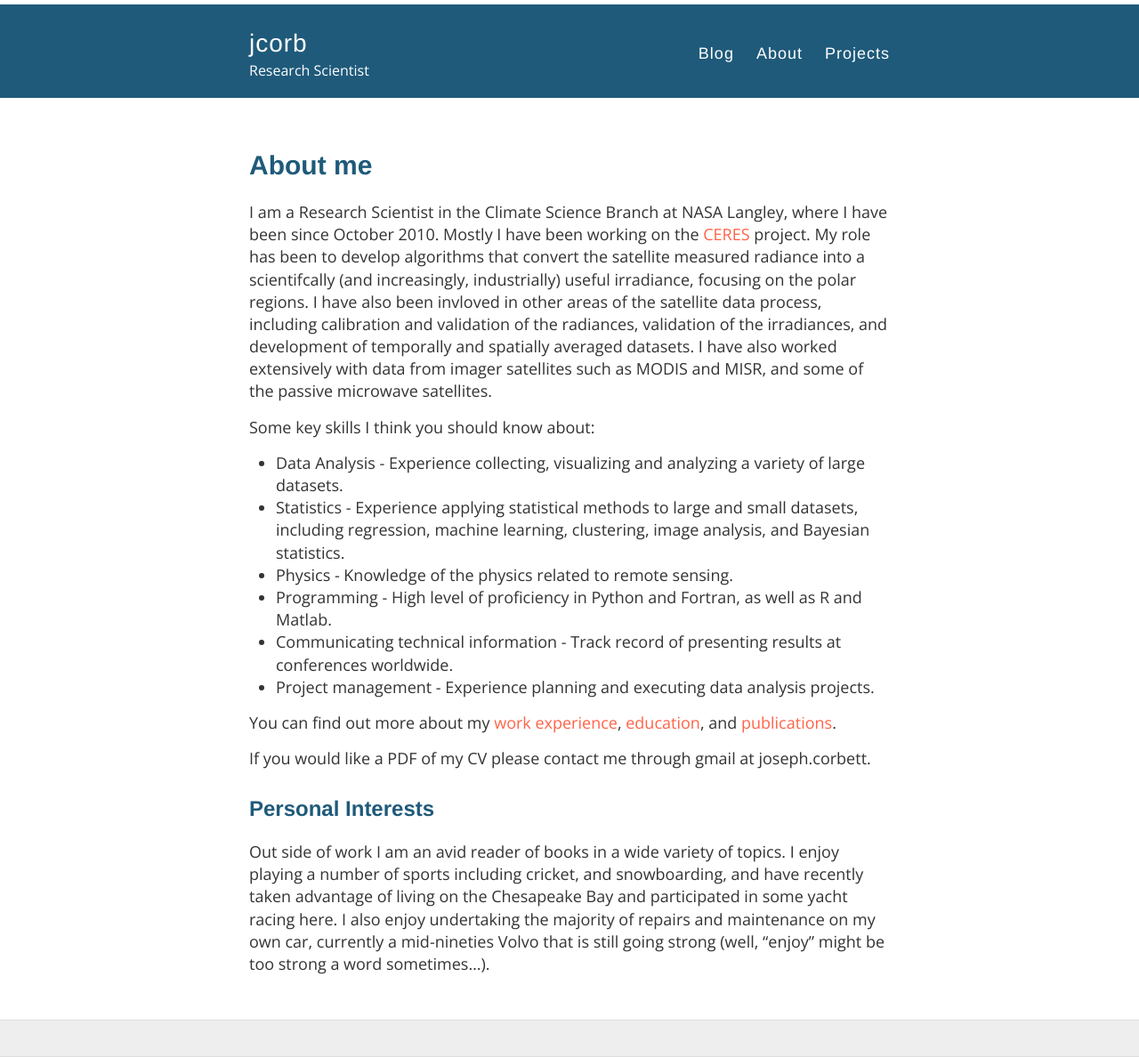
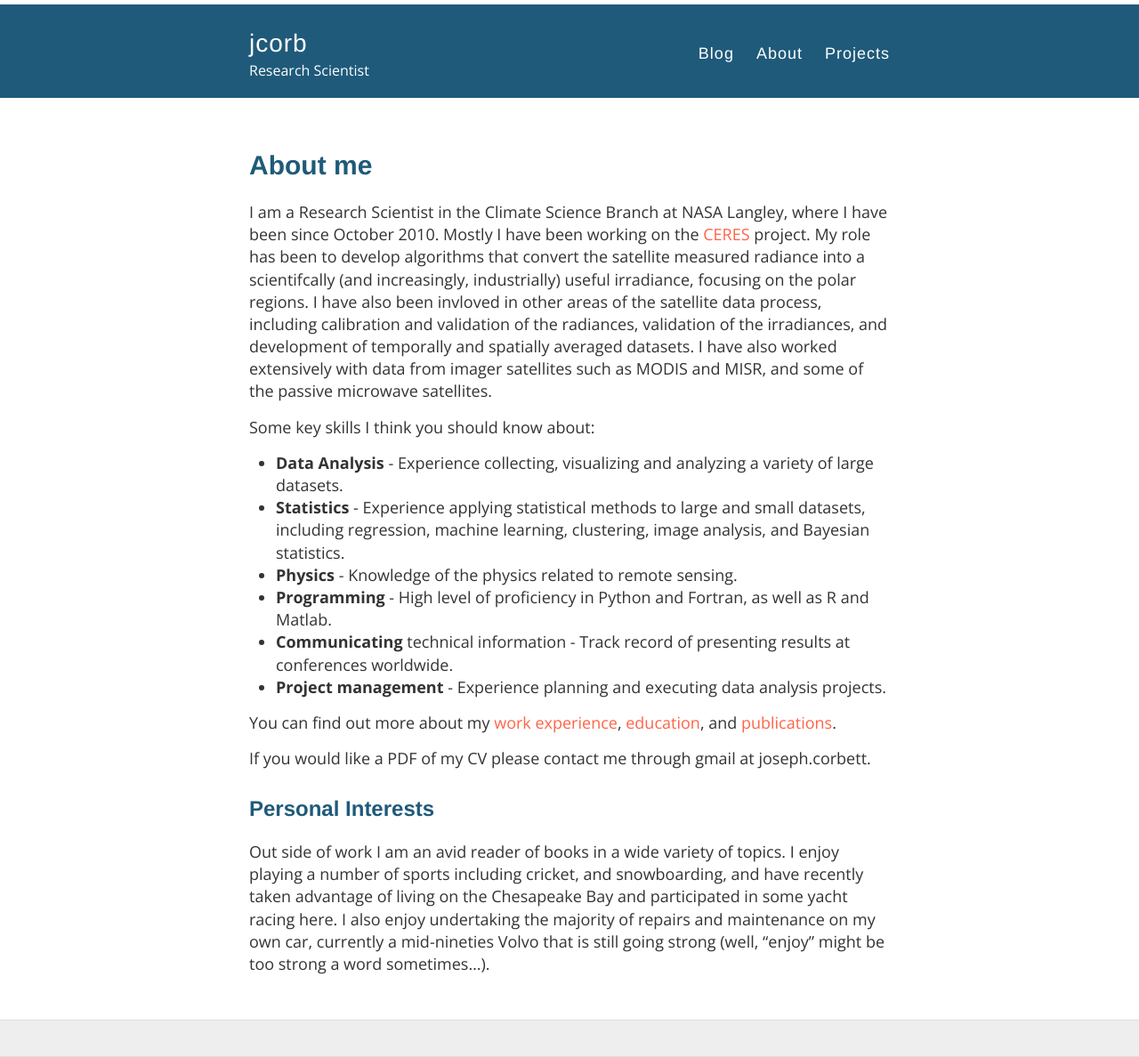
Before and after one commit to jcorb/jcorb.github.io, a Jekyll site: the page built from about.md, in a window 1280 px wide. Shown: the whole page at 89% size. Built offline with Jekyll 4.4.1, drawn with Linux system fonts in a browser that asks for light colours; nearby versions of some CDN libraries; our own code applies the rules of GitHub Pages for plain Markdown files.

```diff
--- a/about.md
+++ b/about.md
@@ -7,12 +8,12 @@ I am a Research Scientist in the Climate Science Branch at NASA Langley, where I
 
 Some key skills I think you should know about:
 
-* Data Analysis - Experience collecting, visualizing and analyzing a variety of large datasets.
-* Statistics - Experience applying statistical methods to large and small datasets, including regression, machine learning, clustering, image analysis, and Bayesian statistics.
-* Physics - Knowledge of the physics related to remote sensing.
-* Programming - High level of proficiency in Python and Fortran, as well as R and Matlab.
-* Communicating technical information - Track record of presenting results at conferences worldwide.
-* Project management - Experience planning and executing data analysis projects.
+* **Data Analysis** - Experience collecting, visualizing and analyzing a variety of large datasets.
+* **Statistics** - Experience applying statistical methods to large and small datasets, including regression, machine learning, clustering, image analysis, and Bayesian statistics.
+* **Physics** - Knowledge of the physics related to remote sensing.
+* **Programming** - High level of proficiency in Python and Fortran, as well as R and Matlab.
+* **Communicating** technical information - Track record of presenting results at conferences worldwide.
+* **Project management** - Experience planning and executing data analysis projects.
 
 You can find out more about my [work experience](./work_experience.md), [education](./education.md), and [publications](./publications.md).
 
```
Also changed, not shown: other parts of about.md (+1 -0 lines).
